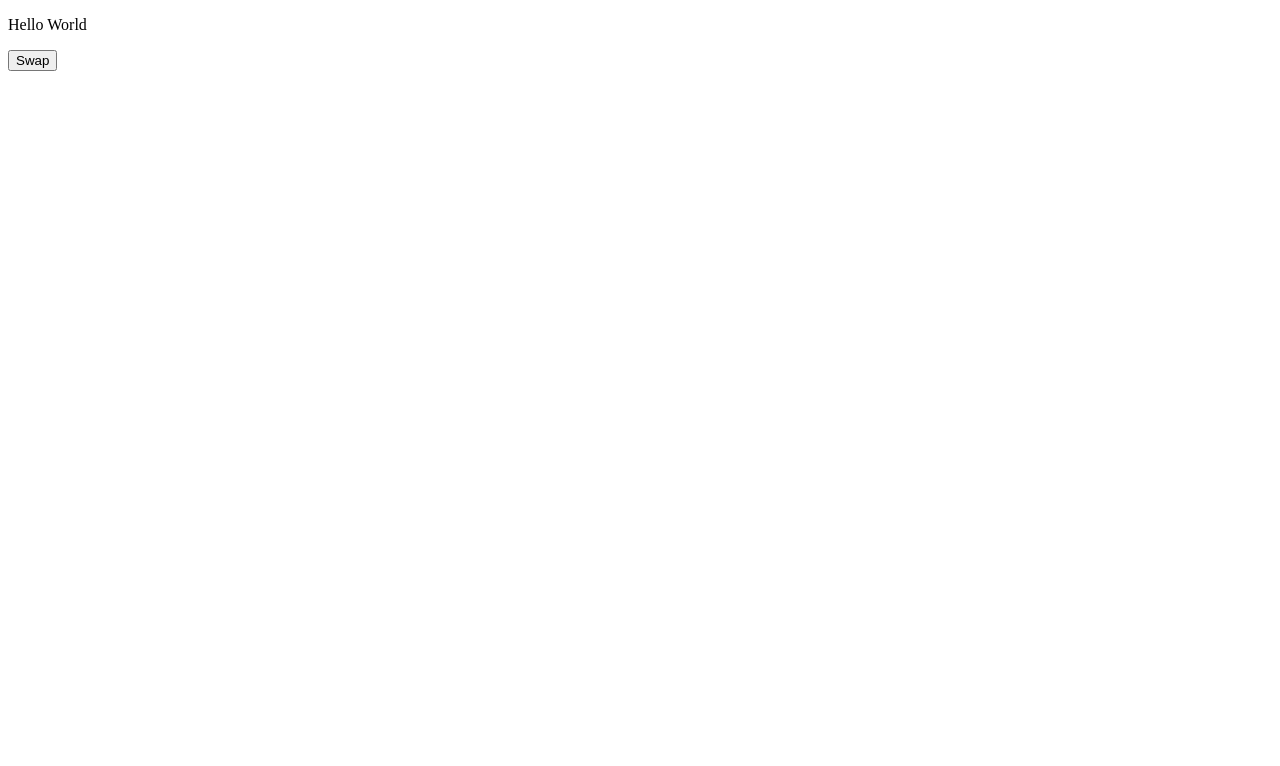
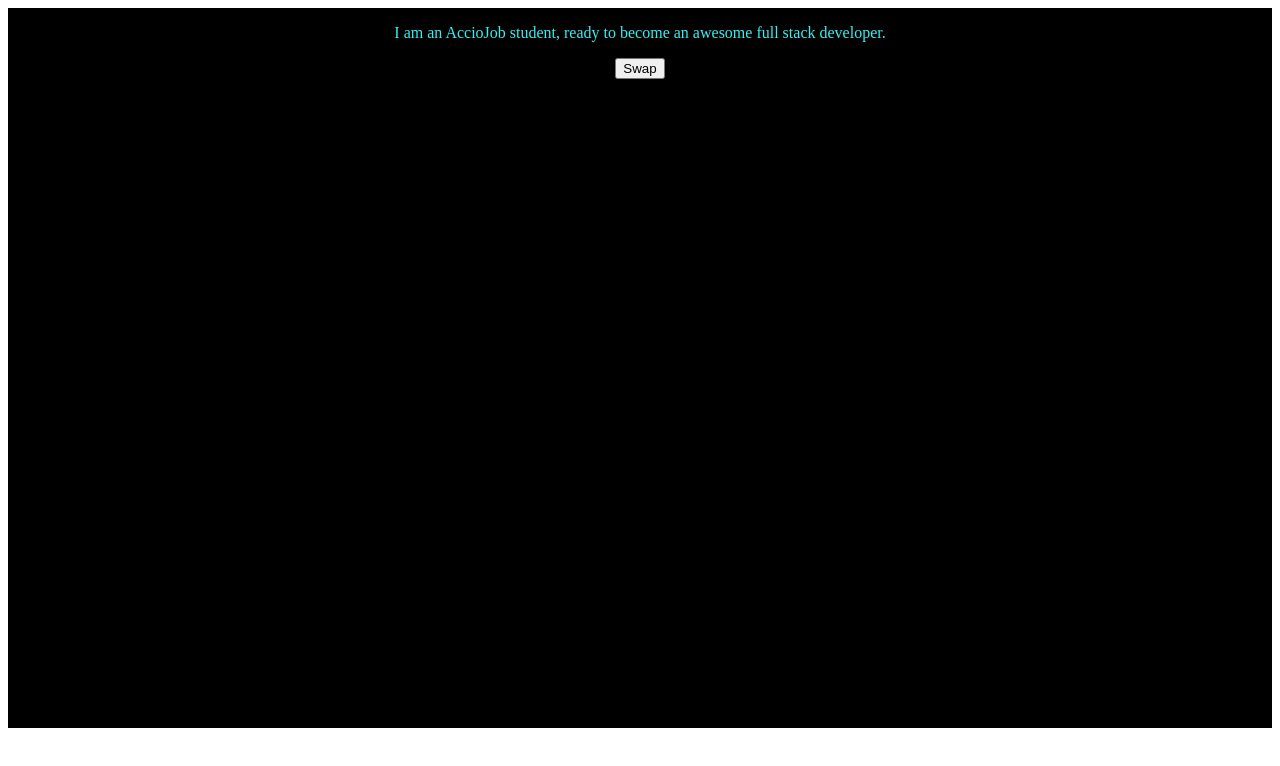
Before and after one commit to acciojob/dark-theme-Yadav123Rahul, a website: page main.html in a window 1280 px wide. Both pictures are taken after a click on the button "Swap". Drawn offline with Linux system fonts and the light colour scheme.

Commit message:
created a submission

```diff
--- a/main.html
+++ b/main.html
@@ -7,13 +7,13 @@
     <link rel="stylesheet" href="styles.css">
   </head>
   <body>
-    <main>
-      <!-- html markup here -->
-      <p id="ptag">
-        Hello World
-      </p>
-      <button>Swap</button>
-    </main>
+    <main id="app" class="day" style="background-color: white;">
+        <!-- html markup here -->
+        <p id="ptag">
+            I am an AccioJob student, ready to become an awesome full stack developer.
+        </p>
+        <button type="button" id="swap" class="button_day" onclick="swapTheme()">Swap</button>
+      </main>
     <script src="./script.js"></script>
   </body>
 </html>
--- a/script.js
+++ b/script.js
@@ -1 +1,9 @@
 //your code here
+function swapTheme(){
+    const app=document.getElementById("app");
+      if(app.style.backgroundColor=="white"){
+        app.style.backgroundColor='black';
+      }else{
+        app.style.backgroundColor="white";
+      }
+}
--- a/styles.css
+++ b/styles.css
@@ -1,5 +1,11 @@
 #app{
     height:90vh;
+    display: flex;
+    flex-direction: column;
+    align-items: center;
+  }
+  #ptag{
+    color: #37EFEF;
   }
   .night{
     background-color: black;
@@ -8,6 +14,7 @@
 
   #swap{
     outline:0;
+
   }
 
   .button_night{
```
Lines whose indentation alone changed are shown as unchanged.
